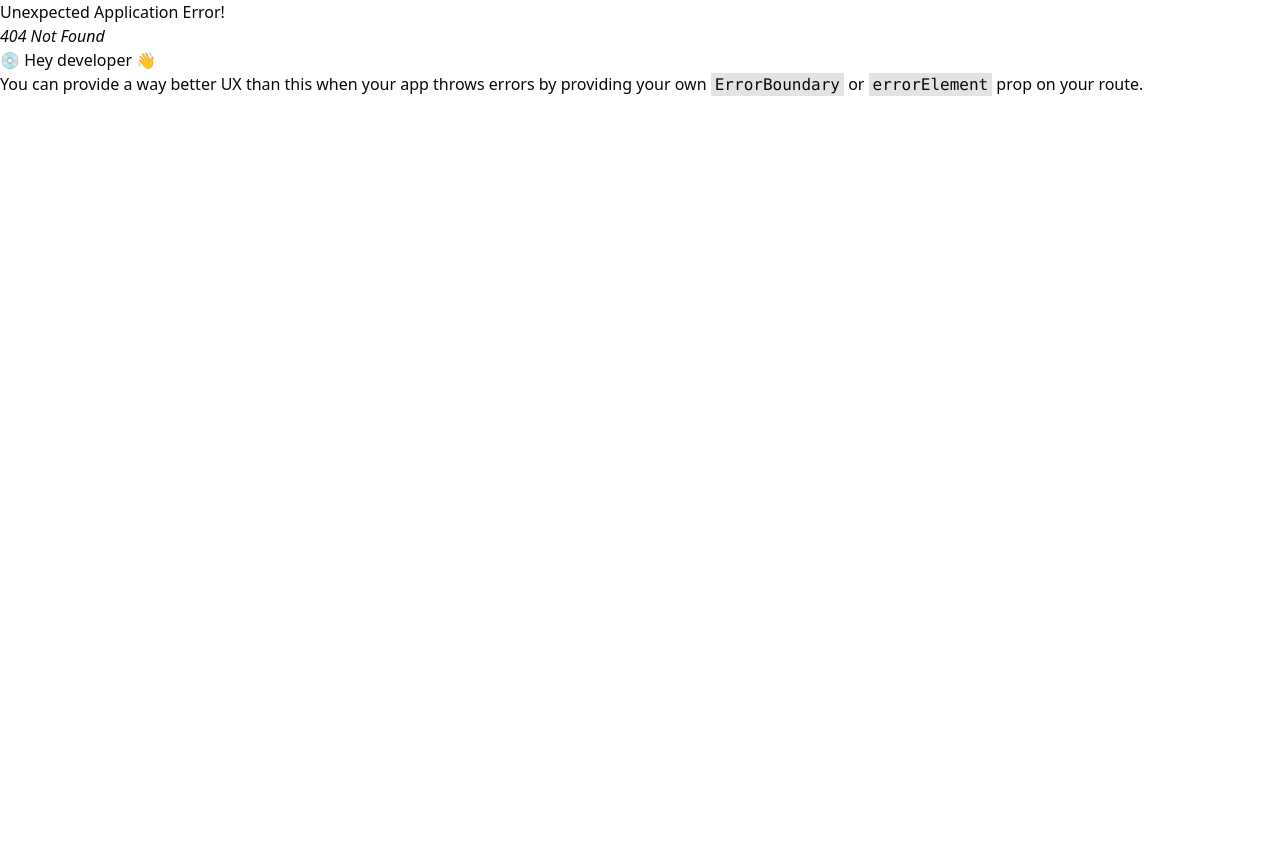
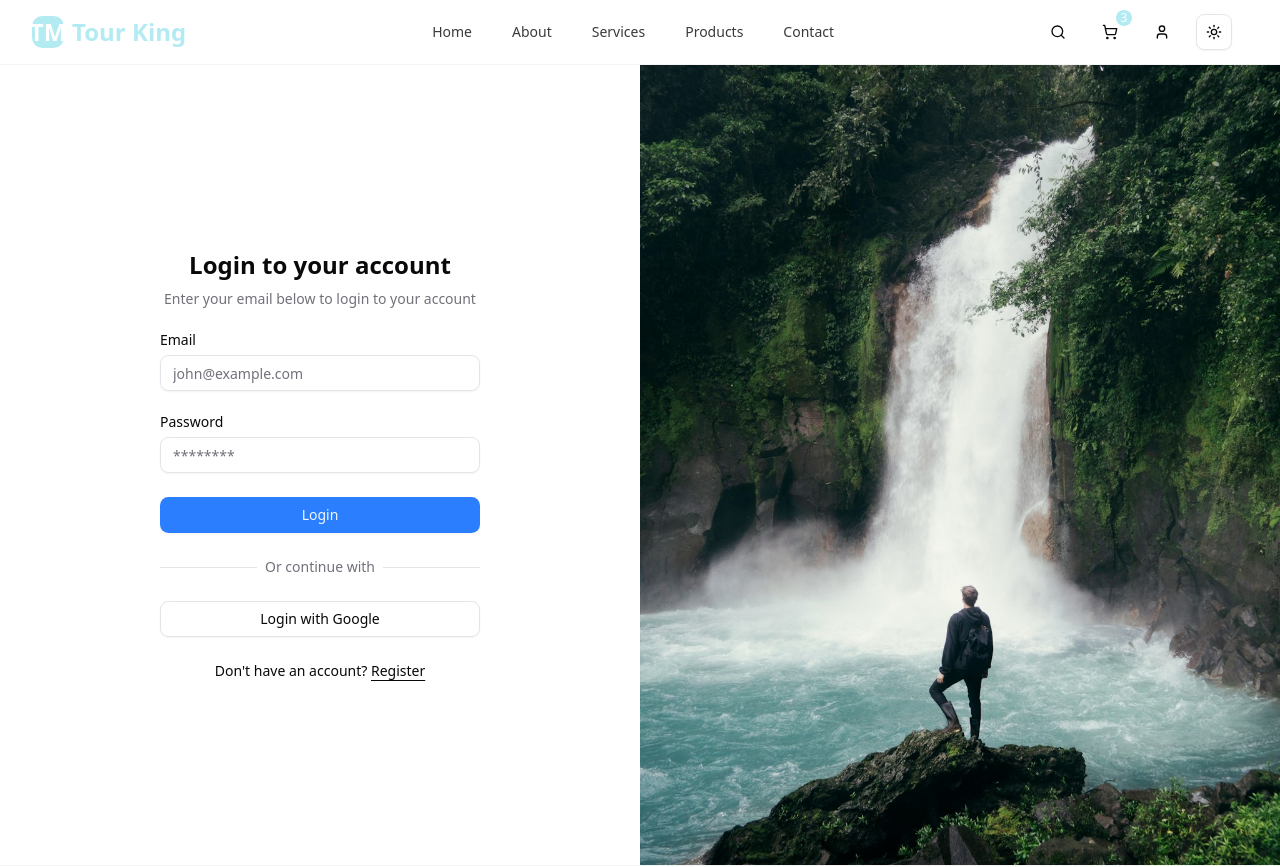
Before and after one commit to mirzawajihali/FRONTEND_TM, a React (Vite) app: page /login in a window 1280 px wide. Before the commit this address had no page. Shown: the top 867 px of the page. Before the commit the page ends 800 px from the top, so only its background shows below. Built offline with nearby package versions, Linux system fonts and the light colour scheme.

Commit message:
feat : login and verify

```diff
--- a/src/pages/Login.tsx
+++ b/src/pages/Login.tsx
@@ -0,0 +1,25 @@
+import TravelLogin from "@/assets/images/travel-login.jpg";
+import { LoginForm } from "@/modules/Authentication/LoginForn";
+
+
+export default function Login() {
+  return (
+    <div className="grid min-h-svh lg:grid-cols-2">
+      <div className="flex flex-col gap-4 p-6 md:p-10">
+
+        <div className="flex flex-1 items-center justify-center">
+          <div className="w-full max-w-xs">
+            <LoginForm />
+          </div>
+        </div>
+      </div>
+      <div className="relative hidden bg-muted lg:block">
+        <img
+          src={TravelLogin}
+          alt="Image"
+          className="absolute inset-0 h-full w-full object-cover dark:brightness-[0.8]"
+        />
+      </div>
+    </div>
+  );
+}
--- a/src/pages/Verify.tsx
+++ b/src/pages/Verify.tsx
@@ -0,0 +1,20 @@
+import { useEffect, useState } from "react";
+import { useLocation, useNavigate } from "react-router";
+
+export default function Verify() {
+  const location = useLocation();
+  const navigate = useNavigate();
+  const [email] = useState(location.state);
+
+  useEffect(() => {
+    if (!email) {
+      navigate("/");
+    }
+  }, [email]);
+
+  return (
+    <div>
+      <h1> This is Verify component </h1>
+    </div>
+  );
+}
--- a/src/routes/index.tsx
+++ b/src/routes/index.tsx
@@ -3,7 +3,9 @@ import AdminLayout from "@/layout/AdminLayout";
 import About from "@/pages/About";
 import Analytics from "@/pages/Analytics";
 import Home from "@/pages/Home";
+import Login from "@/pages/Login";
 import Register from "@/pages/Register";
+import Verify from "@/pages/Verify";
 import { createBrowserRouter } from "react-router";
 
 const router = createBrowserRouter([
@@ -23,6 +25,16 @@ const router = createBrowserRouter([
                 path : "register",
                 Component : Register
 
+            },
+            {
+                path : "login",
+                Component : Login
+
+            },
+            {
+                path : "verify",
+                Component : Verify
+
             }
         ]
     },
```
Also changed, not shown: src/redux/features/auth/auth.api.ts (line endings or trailing spaces).
